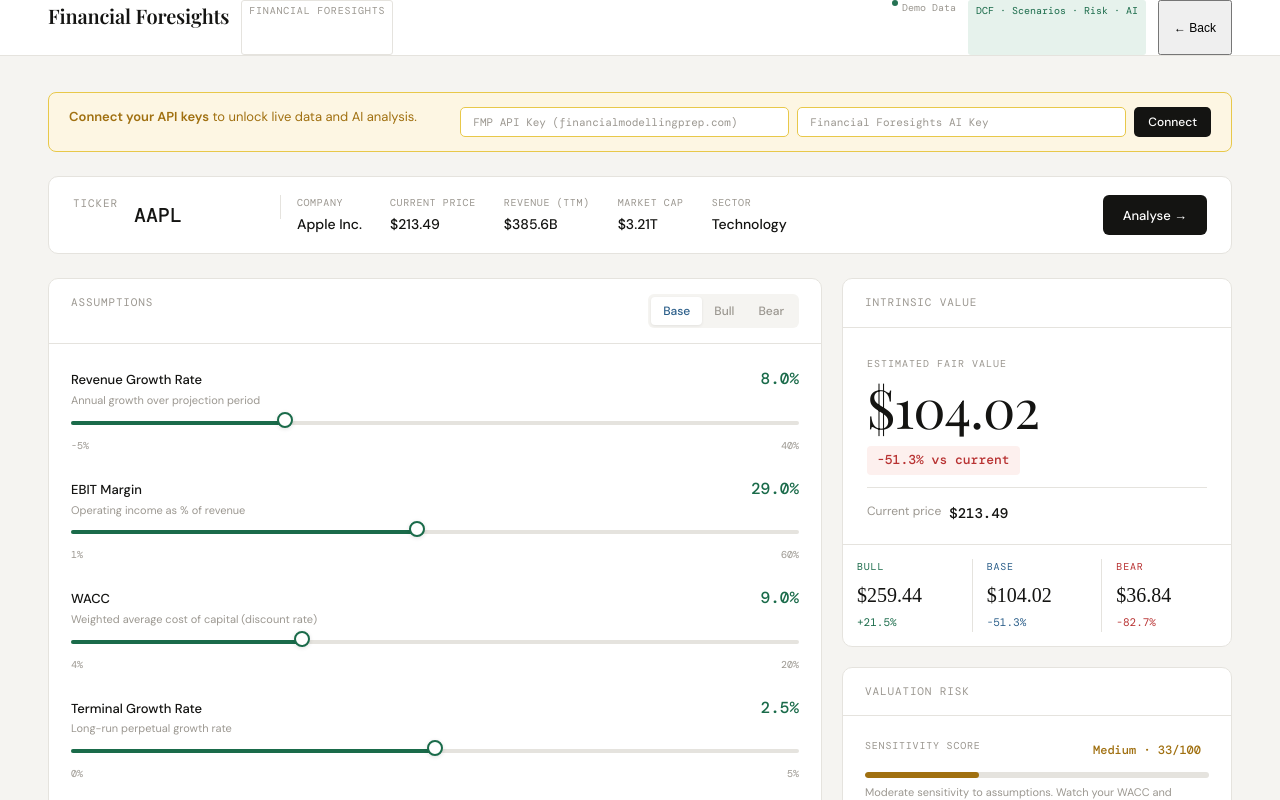
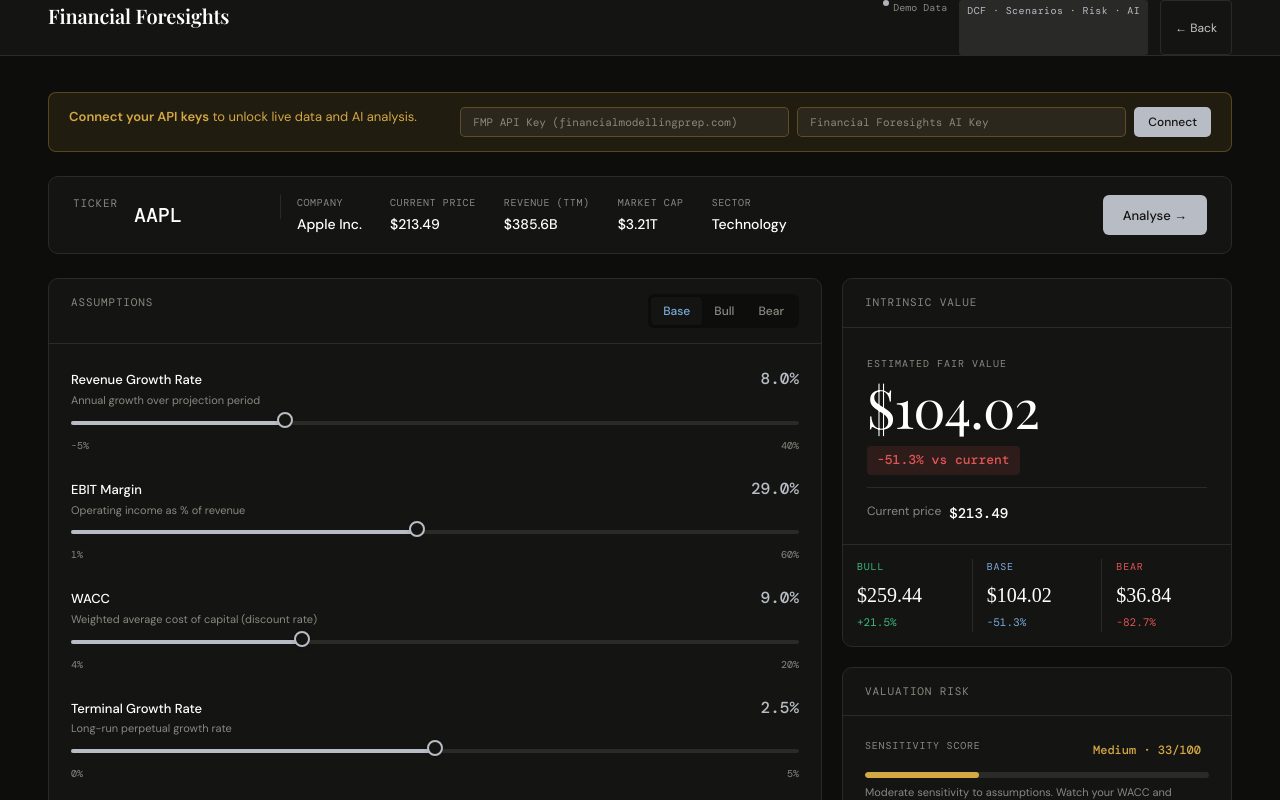
Before and after one commit to oscarrounding-cell/financial-foresights, a plain HTML site: page index.html.html in a window 1280 px wide. Both pictures are taken after a click on the button "Sign In". Shown: the top 800 px of the page. Drawn offline with nearby package versions, Linux system fonts and the light colour scheme; a web font is replaced by a local one.

Commit message:
Add files via upload

```diff
--- a/index.html.html
+++ b/index.html.html
@@ -9,32 +9,32 @@
 *, *::before, *::after { box-sizing: border-box; margin: 0; padding: 0; }
 
 :root {
-  /* App (light) palette */
-  --bg: #f5f4f1;
-  --surface: #ffffff;
-  --border: #e5e3de;
-  --border-strong: #ccc9c0;
-  --text: #141412;
-  --text-secondary: #5c5a55;
-  --text-muted: #9b9790;
-  --accent: #1a6b4a;
-  --accent-light: #e6f2ec;
-  --accent-mid: #2d9e70;
-  --danger: #b83232;
-  --danger-light: #fdf0ee;
-  --warning: #a07010;
-  --warning-light: #fdf6e3;
-  --bull: #1a6b4a;
-  --bear: #b83232;
-  --base-col: #2c5f8a;
+  /* App palette — matches landing dark theme */
+  --bg: #0d0d0b;
+  --surface: #141412;
+  --border: #2a2a26;
+  --border-strong: #3a3a35;
+  --text: #ffffff;
+  --text-secondary: #c8c6c2;
+  --text-muted: #8a8880;
+  --accent: #b8bcc4;
+  --accent-light: rgba(184,188,196,0.12);
+  --accent-mid: #d0d4dc;
+  --danger: #e05555;
+  --danger-light: rgba(224,85,85,0.12);
+  --warning: #d4a843;
+  --warning-light: rgba(212,168,67,0.12);
+  --bull: #3dba80;
+  --bear: #e05555;
+  --base-col: #7aabdc;
 
   /* Landing (dark) palette */
   --land-bg: #0d0d0b;
   --land-surface: #141412;
   --land-border: #2a2a26;
-  --land-text: #f0ede6;
-  --land-text-dim: #8a8880;
-  --land-text-muted: #4a4845;
+  --land-text: #ffffff;
+  --land-text-dim: #c8c6c2;
+  --land-text-muted: #8a8880;
   --land-accent: #b8bcc4;       /* silver */
   --land-accent-dim: #7a8088;
   --land-green: #3dba80;
@@ -110,7 +110,7 @@ body { font-family: 'DM Sans', sans-serif; background: var(--bg); color: var(--t
 
 .land-nav-link {
   font-size: 13px;
-  color: var(--land-text-dim);
+  color: #c8c6c2;
   text-decoration: none;
   cursor: pointer;
   transition: colour 0.15s;
@@ -129,7 +129,7 @@ body { font-family: 'DM Sans', sans-serif; background: var(--bg); color: var(--t
   padding: 8px 20px;
   font-family: 'DM Sans', sans-serif;
   font-size: 13px;
-  color: var(--land-text-dim);
+  color: #c8c6c2;
   cursor: pointer;
   transition: all 0.15s;
 }
@@ -208,7 +208,7 @@ body { font-family: 'DM Sans', sans-serif; background: var(--bg); color: var(--t
 
 .land-sub {
   font-size: 16px;
-  color: var(--land-text-dim);
+  color: #c8c6c2;
   line-height: 1.7;
   max-width: 460px;
   margin-bottom: 48px;
@@ -244,7 +244,7 @@ body { font-family: 'DM Sans', sans-serif; background: var(--bg); color: var(--t
   padding: 13px 28px;
   font-family: 'DM Sans', sans-serif;
   font-size: 14px;
-  color: var(--land-text-dim);
+  color: #c8c6c2;
   cursor: pointer;
   transition: all 0.15s;
 }
@@ -269,7 +269,7 @@ body { font-family: 'DM Sans', sans-serif; background: var(--bg); color: var(--t
 
 .land-stat-label {
   font-size: 12px;
-  color: var(--land-text-muted);
+  color: #a0a09a;
   letter-spacing: 0.02em;
 }
 
@@ -314,7 +314,7 @@ body { font-family: 'DM Sans', sans-serif; background: var(--bg); color: var(--t
   font-size: 10px;
   letter-spacing: 0.1em;
   text-transform: uppercase;
-  color: var(--land-text-muted);
+  color: #a0a09a;
   margin-bottom: 4px;
 }
 
@@ -439,7 +439,7 @@ body { font-family: 'DM Sans', sans-serif; background: var(--bg); color: var(--t
   font-family: 'Playfair Display', serif;
   font-size: clamp(28px, 3vw, 42px);
   font-weight: 700;
-  color: var(--land-text);
+  color: #ffffff;
   letter-spacing: -0.5px;
   margin-bottom: 60px;
   max-width: 560px;
@@ -476,7 +476,7 @@ body { font-family: 'DM Sans', sans-serif; background: var(--bg); color: var(--t
 .feat-num {
   font-family: 'DM Mono', monospace;
   font-size: 10px;
-  color: var(--land-text-muted);
+  color: #a0a09a;
   letter-spacing: 0.1em;
   margin-bottom: 10px;
 }
@@ -492,7 +492,7 @@ body { font-family: 'DM Sans', sans-serif; background: var(--bg); color: var(--t
 
 .feat-desc {
   font-size: 13px;
-  color: var(--land-text-dim);
+  color: #c8c6c2;
   line-height: 1.65;
   font-weight: 300;
 }
@@ -534,13 +534,13 @@ body { font-family: 'DM Sans', sans-serif; background: var(--bg); color: var(--t
 .step-title {
   font-size: 14px;
   font-weight: 600;
-  color: var(--land-text);
+  color: #ffffff;
   margin-bottom: 8px;
 }
 
 .step-desc {
   font-size: 12px;
-  color: var(--land-text-dim);
+  color: #c8c6c2;
   line-height: 1.6;
   font-weight: 300;
 }
@@ -575,7 +575,7 @@ body { font-family: 'DM Sans', sans-serif; background: var(--bg); color: var(--t
   font-size: 10px;
   letter-spacing: 0.12em;
   text-transform: uppercase;
-  color: var(--land-text-muted);
+  color: #a0a09a;
   margin-bottom: 20px;
 }
 
@@ -591,10 +591,10 @@ body { font-family: 'DM Sans', sans-serif; background: var(--bg); color: var(--t
   line-height: 1;
 }
 
-.price-period { font-size: 12px; color: var(--land-text-muted); margin-bottom: 28px; font-family: 'DM Mono', monospace; letter-spacing: 0.06em; }
+.price-period { font-size: 12px; color: #a0a09a; margin-bottom: 28px; font-family: 'DM Mono', monospace; letter-spacing: 0.06em; }
 .price-divider { height: 1px; background: var(--land-border); margin-bottom: 24px; }
 .price-features { list-style: none; display: flex; flex-direction: column; gap: 12px; margin-bottom: 32px; }
-.price-features li { font-size: 13px; color: var(--land-text-dim); display: flex; gap: 10px; align-items: flex-start; font-weight: 300; }
+.price-features li { font-size: 13px; color: #c8c6c2; display: flex; gap: 10px; align-items: flex-start; font-weight: 300; }
 .price-features li::before { content: '—'; color: var(--land-accent); flex-shrink: 0; font-family: 'DM Mono', monospace; }
 
 .featured-badge {
@@ -620,14 +620,14 @@ header {
 .header-logo-name { font-family: 'Playfair Display', serif; font-size: 20px; font-weight: 600; letter-spacing: -0.2px; }
 .header-logo-tag { font-family: 'DM Mono', monospace; font-size: 10px; color: var(--text-muted); letter-spacing: 0.08em; text-transform: uppercase; border: 1px solid var(--border); padding: 2px 7px; border-radius: 3px; }
 .header-right { display: flex; align-items: centre; gap: 12px; }
-.badge { font-family: 'DM Mono', monospace; font-size: 10px; background: var(--accent-light); color: var(--accent); padding: 3px 8px; border-radius: 3px; }
+.badge { font-family: 'DM Mono', monospace; font-size: 10px; background: var(--accent-light); color: var(--accent); padding: 3px 8px; border-radius: 3px; letter-spacing: 0.04em; }
 
 .main { max-width: 1320px; margin: 0 auto; padding: 36px 48px; }
 
 /* API Key Banner */
 .api-banner {
-  background: var(--warning-light);
-  border: 1px solid #e8c84a;
+  background: rgba(212,168,67,0.1);
+  border: 1px solid rgba(212,168,67,0.3);
   border-radius: 8px;
   padding: 14px 20px;
   margin-bottom: 24px;
@@ -637,21 +637,21 @@ header {
   font-size: 13px;
 }
 
-.api-banner-text { flex: 1; color: var(--warning); }
+.api-banner-text { flex: 1; color: #d4a843; }
 .api-banner-text strong { font-weight: 600; }
 
 .api-inputs { display: flex; gap: 8px; flex: 2; }
 
 .api-input {
-  flex: 1; border: 1px solid #e8c84a; border-radius: 5px;
+  flex: 1; border: 1px solid rgba(212,168,67,0.3); border-radius: 5px;
   padding: 7px 12px; font-family: 'DM Mono', monospace; font-size: 11px;
-  background: white; outline: none; color: var(--text);
+  background: rgba(255,255,255,0.05); outline: none; color: var(--text);
 }
 .api-input:focus { border-color: var(--accent); }
 .api-input::placeholder { color: var(--text-muted); }
 
 .btn-sm {
-  background: var(--text); color: white; border: none; border-radius: 5px;
+  background: var(--accent); color: #141412; border: none; border-radius: 5px;
   padding: 7px 14px; font-size: 12px; font-weight: 500; cursor: pointer;
   white-space: nowrap; transition: opacity 0.15s; font-family: 'DM Sans', sans-serif;
 }
@@ -682,7 +682,7 @@ header {
 .meta-value { font-size: 14px; font-weight: 500; }
 
 .load-btn {
-  margin-left: auto; background: var(--text); color: white; border: none;
+  margin-left: auto; background: var(--accent); color: #141412; border: none;
   border-radius: 6px; padding: 9px 20px; font-family: 'DM Sans', sans-serif;
   font-size: 13px; font-weight: 500; cursor: pointer; transition: opacity 0.15s; white-space: nowrap;
 }
@@ -769,7 +769,7 @@ input[type="range"]::-webkit-slider-thumb:hover { transform: scale(1.2); }
 .breakdown-table td { padding: 9px 0; border-top: 1px solid var(--border); font-size: 13px; }
 .breakdown-table td:last-child { text-align: right; font-family: 'DM Mono', monospace; font-size: 12px; color: var(--text-secondary); }
 .breakdown-table tr:last-child td { font-weight: 600; color: var(--text); border-top: 2px solid var(--border-strong); padding-top: 12px; }
-.breakdown-table tr:last-child td:last-child { color: var(--accent); font-size: 14px; }
+.breakdown-table tr:last-child td:last-child { color: var(--accent-mid); font-size: 14px; }
 
 /* AI panel */
 
@@ -1124,8 +1124,8 @@ input[type="range"]::-webkit-slider-thumb:hover { transform: scale(1.2); }
       <span style="font-family:'Playfair Display',serif;font-size:16px;color:var(--land-text);">Financial Foresights</span>
       <span style="font-family:'DM Mono',monospace;font-size:10px;color:var(--land-text-muted);letter-spacing:0.1em;">FINANCIAL FORESIGHT</span>
     </div>
-    <span style="font-size:12px;color:var(--land-text-muted);">For informational purposes only. This platform does not constitute financial advice.</span>
-    <span style="font-size:12px;color:var(--land-text-muted);font-family:'DM Mono',monospace;">© 2025 Financial Foresights</span>
+    <span style="font-size:12px;color:#a0a09a;">For informational purposes only. This platform does not constitute financial advice.</span>
+    <span style="font-size:12px;color:#a0a09a;font-family:'DM Mono',monospace;">© 2025 Financial Foresights</span>
   </footer>
 
 </div>
@@ -1138,12 +1138,11 @@ input[type="range"]::-webkit-slider-thumb:hover { transform: scale(1.2); }
   <header>
     <div class="header-logo">
       <span class="header-logo-name">Financial Foresights</span>
-      <span class="header-logo-tag">Financial Foresights</span>
     </div>
     <div class="header-right">
       <span class="data-source"><span class="live-dot"></span> <span id="dataSourceLabel">Demo Data</span></span>
       <span class="badge">DCF · Scenarios · Risk · AI</span>
-      <button class="btn-ghost" style="font-size:12px;padding:6px 14px;" onclick="showLanding()">← Back</button>
+      <button class="btn-land-ghost" style="font-size:12px;padding:6px 14px;" onclick="showLanding()">← Back</button>
     </div>
   </header>
 
```
